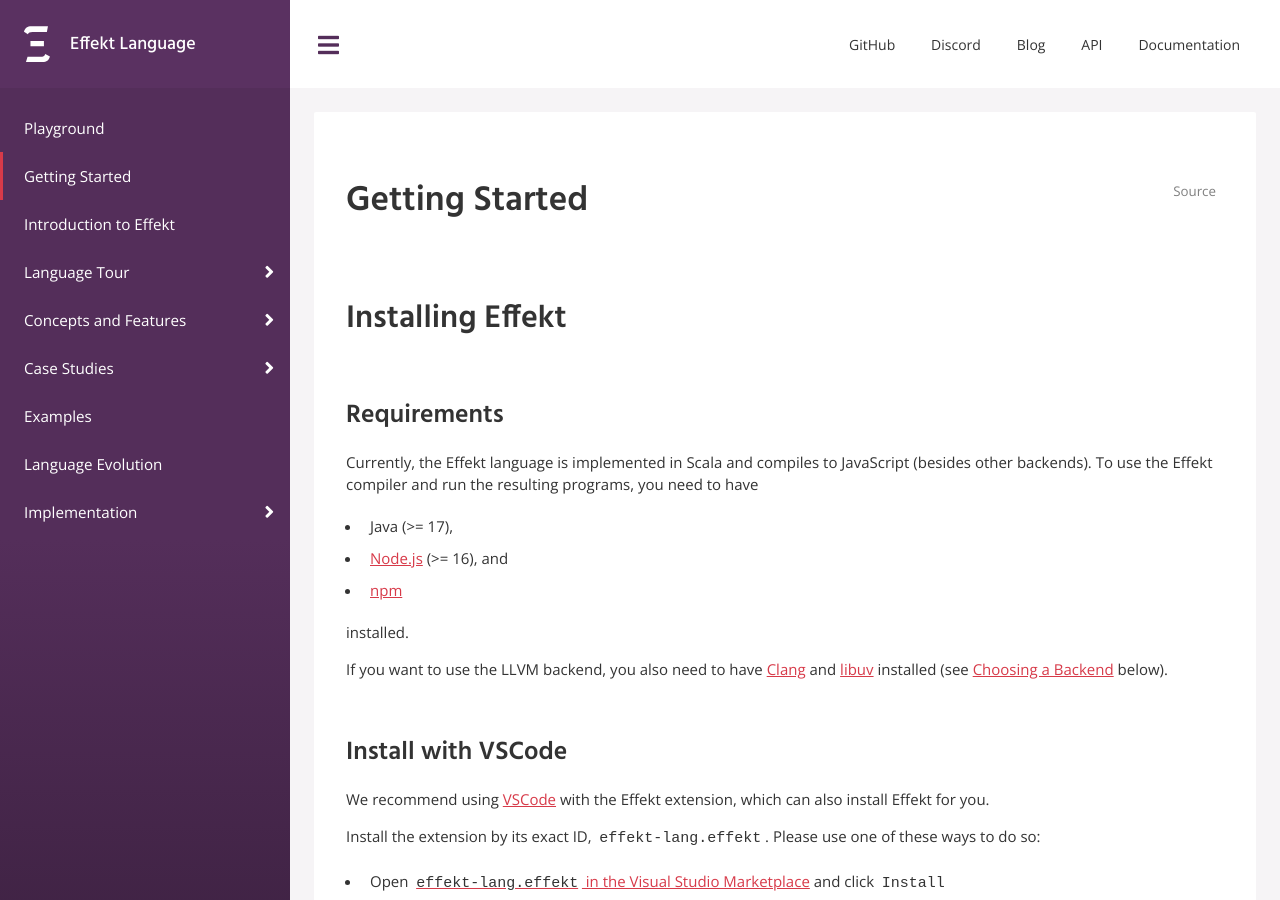
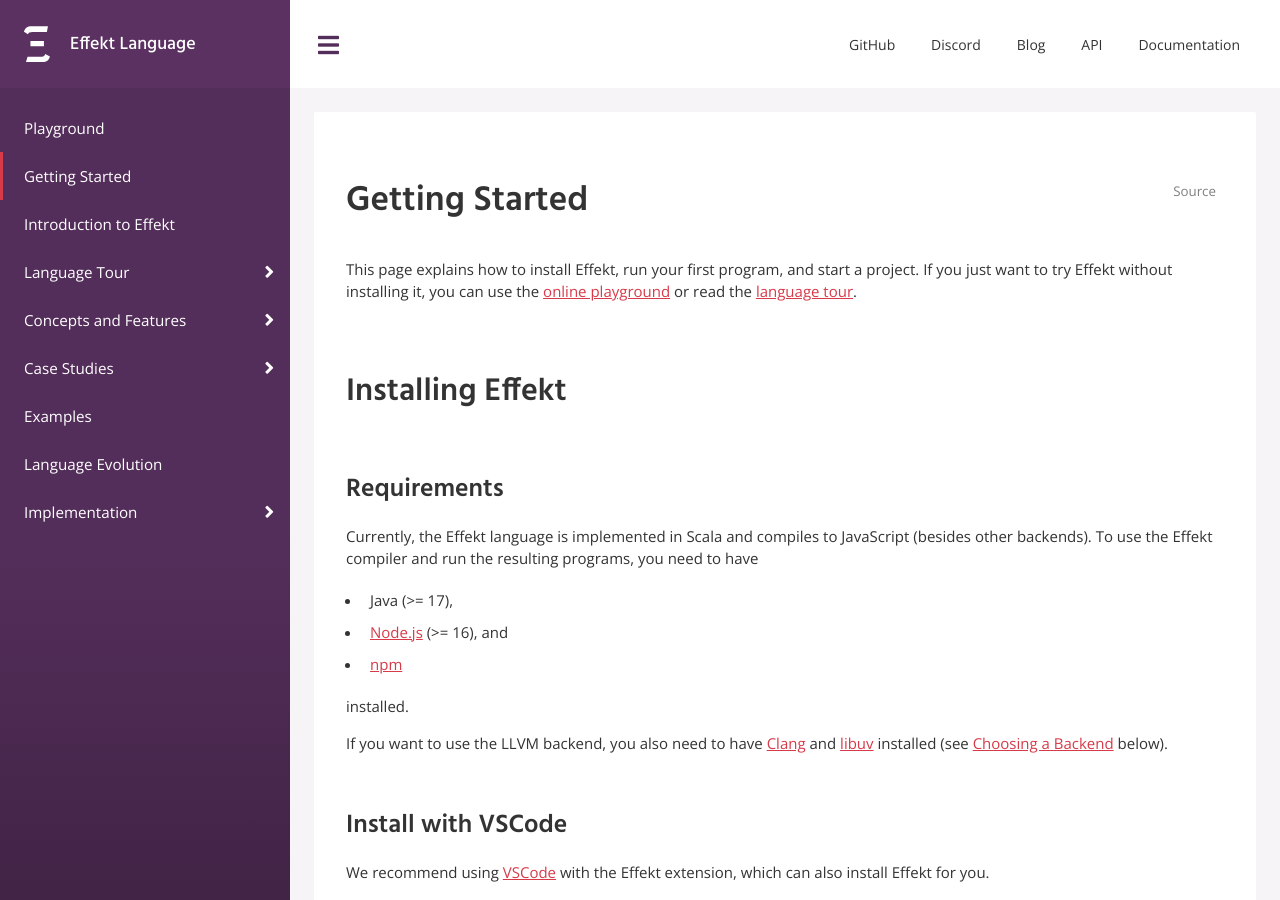
Before and after one commit to effekt-lang/effekt-website, a Jekyll site: the page built from docs/getting-started.md, in a window 1280 px wide and 900 px high. Built offline with Jekyll 4.4.1, drawn with Linux system fonts in a browser that asks for light colours.

Commit message:
Getting Started: add intro paragraph

```diff
--- a/docs/getting-started.md
+++ b/docs/getting-started.md
@@ -5,6 +5,9 @@
 ---
 
 # Getting Started
+
+This page explains how to install Effekt, run your first program, and start a project.
+If you just want to try Effekt without installing it, you can use the [online playground](/playground) or read the [language tour](/tour).
 
 ## Installing Effekt
 {% include install.md %}
```
